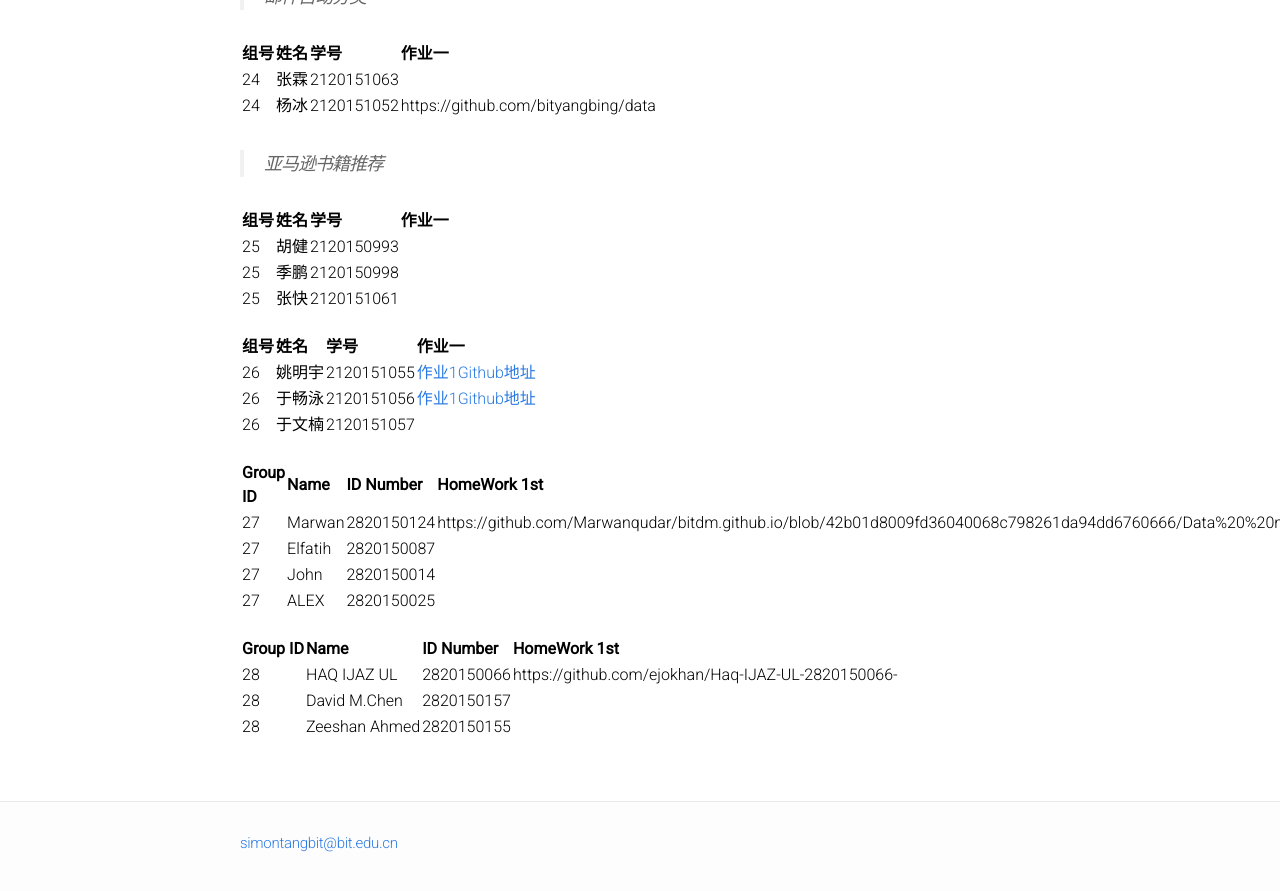
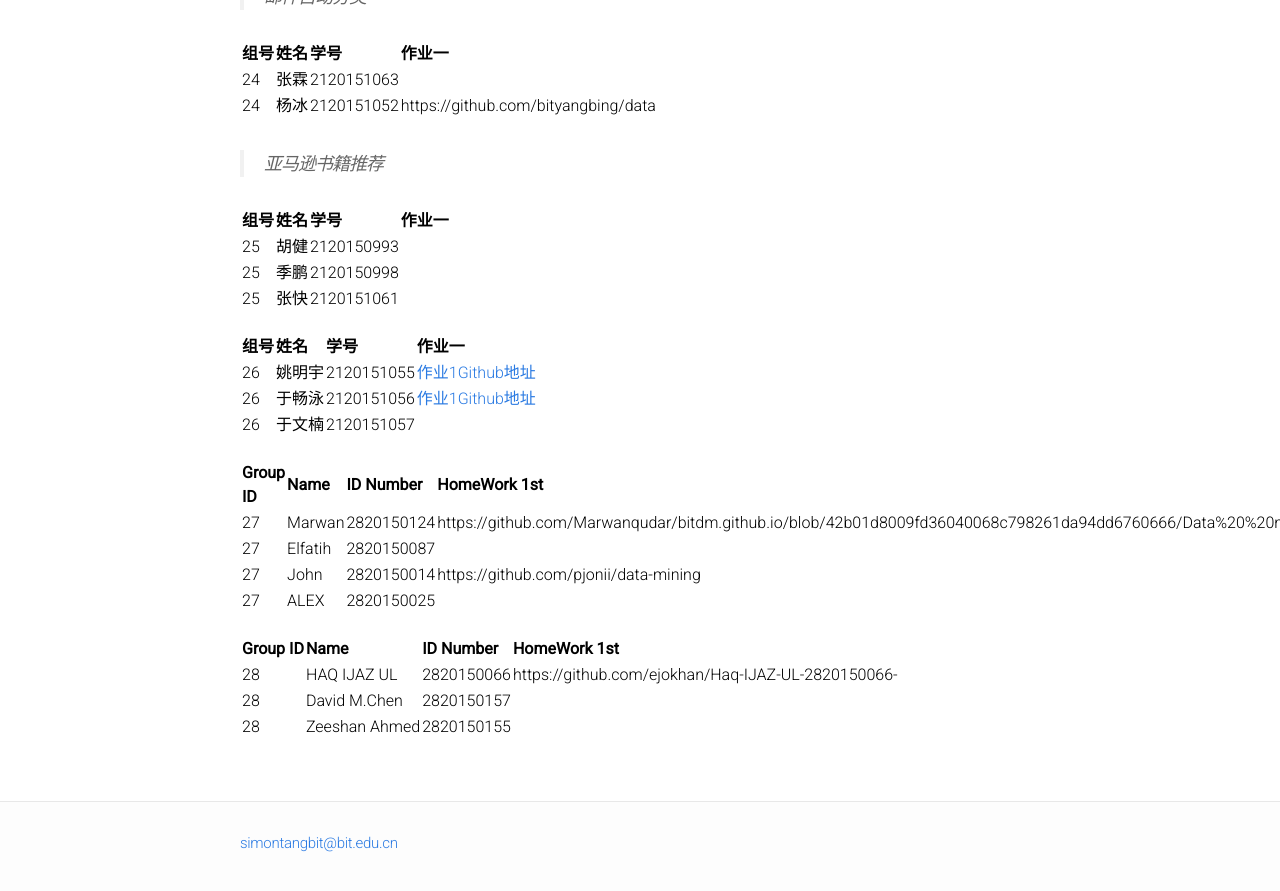
Before and after one commit to BITDM/bitdm.github.io, a Jekyll site: the page built from 2016/groups.md, in a window 1280 px wide and 900 px high, scrolled down 4445 px. Shown: the top 891 px of the window. Built offline with Jekyll 4.4.1, drawn with Linux system fonts in a browser that asks for light colours; some of the changed lines change nothing that is shown.

Commit message:
Update groups.md

```diff
--- a/2016/groups.md
+++ b/2016/groups.md
@@ -207,7 +207,7 @@ permalink: /2016/groups/
 |:-------------|:-------------|:-----|:-----|
 |27|Marwan |2820150124|https://github.com/Marwanqudar/bitdm.github.io/blob/42b01d8009fd36040068c798261da94dd6760666/Data%20%20mining%20Homework.docx
 |27|Elfatih|2820150087|
-|27|John |2820150014|
+|27|John |2820150014|https://github.com/pjonii/data-mining
 |27|ALEX |2820150025|
 
 |Group ID|Name|ID Number|HomeWork 1st|
```
